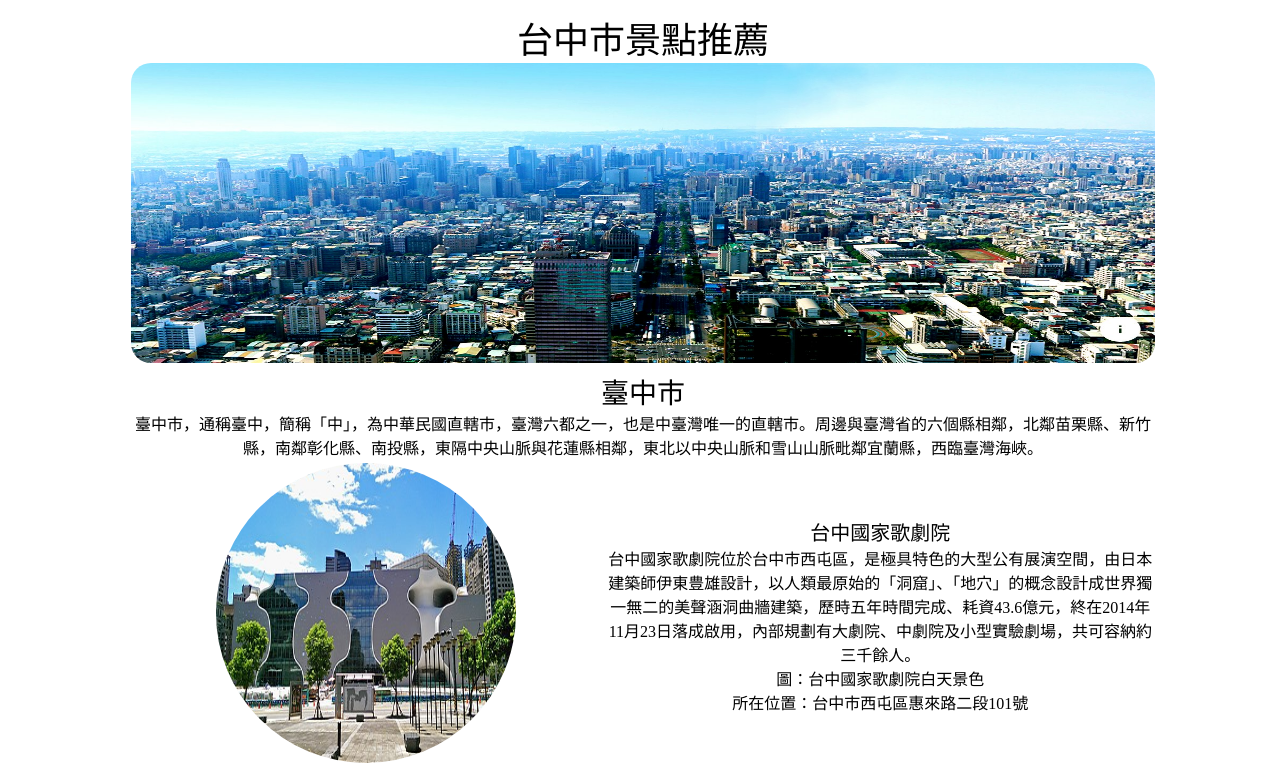
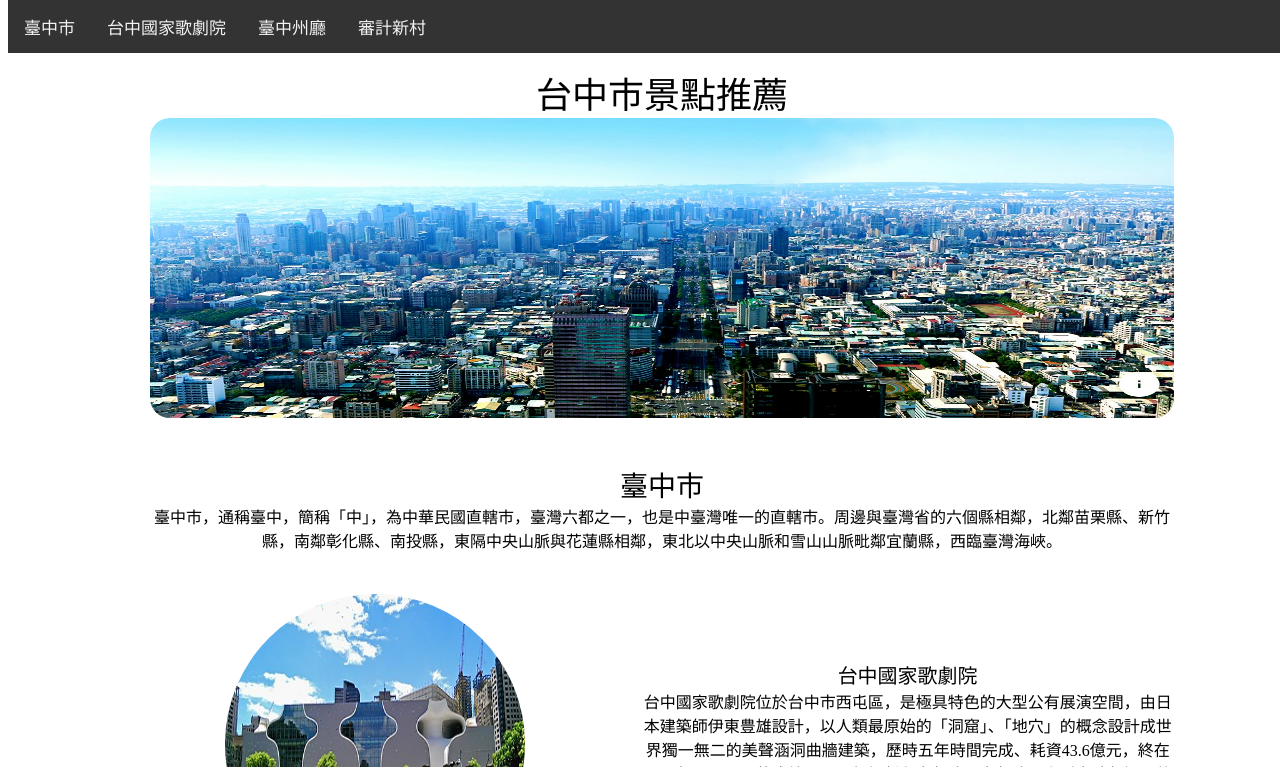
Before and after one commit to hibiiiii/hw1, a plain HTML site: page index.html in a window 1280 px wide. Shown: the top 767 px of the page. Drawn offline with Linux system fonts and the light colour scheme.

Commit message:
Add files via upload

```diff
--- a/index.html
+++ b/index.html
@@ -7,7 +7,7 @@
 
 	<style>
 
-		td {text-align: center;}
+		td { text-align: center; }
 		.font1 {font-size: 36px;}
 		.font2 {font-size: 28px;}
 		.font3 {font-size: 20px;}
@@ -16,18 +16,58 @@
 		.round_img1 {border-radius:20px; }
 		.round_img2 {border-radius:50%; width:300px;height:300px; }
 
+		.font2:hover {font-size: 32px; background-color: black; color: white;}
+		.font3:hover {font-size: 24px; background-color: black; color: white;}
+		.round_img1:hover {opacity: 80%}
+		.round_img2:hover {opacity: 80%;rorate:-5deg;}
+
+		td {padding: 20px;}
+
+			.navbar {
+  				overflow: hidden;
+ 				background-color: #333;
+  				position: fixed;
+  				top: 0;
+  				width: 100%;
+			}
+
+			.navbar a {
+  				float: left;
+  				display: block;
+  				color: #f2f2f2;
+  				text-align: center;
+  				padding: 14px 16px;
+  				text-decoration: none;
+  				font-size: 17px;
+			}
+
+			.navbar a:hover {
+  				background: #ddd;
+  				color: black;
+			}
 	</style>
 
 </head>
 <body>
 
+	<div class="navbar">
+		<a href="#t1">臺中市</a>
+		<a href="#t2">台中國家歌劇院</a>
+		<a href="#t3">臺中州廳</a>
+		<a href="#t4">審計新村</a>
+	</div>
+
+
+
+
 <div class="container">
 	<table>
 		<tr>
 			<td colspan="2">
+				<br><br>
 				<font class="font1">台中市景點推薦</font>
 				<br>
-				<img class="round_img1" src="00taichung.jpeg" width="1024px" height="300px">
+				<img id ="t1" class="round_img1" src="00taichung.jpeg" width="1024px" height="300px">
 			</td>
 		</tr>
 		<tr>
@@ -40,15 +80,13 @@
 
 		<tr>
 			<td>
-				<img class="round_img2" src="01.jpeg"></td>
+				<img id ="t2" class="round_img2" src="01.jpeg"></td>
 			<td>
 				<div class="font3">台中國家歌劇院</div>
 
 				台中國家歌劇院位於台中市西屯區，是極具特色的大型公有展演空間，由日本建築師伊東豊雄設計，以人類最原始的「洞窟」、「地穴」的概念設計成世界獨一無二的美聲涵洞曲牆建築，歷時五年時間完成、耗資43.6億元，終在2014年11月23日落成啟用，內部規劃有大劇院、中劇院及小型實驗劇場，共可容納約三千餘人。
-				<br>
 
 				圖：台中國家歌劇院白天景色
-				<br>
 
 				所在位置：台中市西屯區惠來路二段101號
 			</td>
@@ -59,29 +97,37 @@
 				<div class="font3">臺中州廳</div>
 				臺中州廳位於台中市西區，為一座國定古蹟，二戰後由台中市政府遷入辦公，由於該建築原為日治時期的臺中州廳（即「州政府」），因而沿用此稱呼。周邊鄰近台中文學公園、台中刑務所演武場、宮原眼科等熱門景點。
 				圖：臺中州廳
-				<br>
+
 				所在位置：台中市西區民權路99號</td>
 			<td>
-				<img class="round_img2" src="02.jpeg"></td>
+				<img id ="t3" class="round_img2" src="02.jpeg"></td>
 		</tr>
 
 		<tr>
 
-			<td><img class="round_img2" src="03.jpeg"></td>
+			<td><img id ="t4" class="round_img2" src="03.jpeg"></td>
 			<td>
 				<div class="font3">審計新村</div>
 				審計新村位於台中市西區，原為臺灣省政府審計處員工宿舍，在凍省之後成了閒置空間荒廢多年，近年配合台中市政府勞工局「摘星青年、築夢台中」創業基地進駐計畫，重新規劃轉型成為創業基地與文創園區。
-				<br>
+
 				圖：審計新村
-				<br>
+
 				所在位置：台中市西區民生路368巷
 			</td>
+		</tr>
 
+		<tr>
+			<td colspan="2">
+				<iframe frameborder="0"  src="https://www.google.com/maps/d/embed?mid=12b5FSIj6ai-3hycrOLO09Ckcl-zr0Qk&ehbc=2E312F" width="1000" height="600">
+				</iframe>
+			</td>
 		</tr>
 		<tr>
-			<td colspan="2">410906749
+			<td colspan="2" style="background-color: black;color: white">
+				410906749 資科四A 段雁庭
 			</td>
 		</tr>
 	</table>
+</div>
 </body>
 </html>
```
